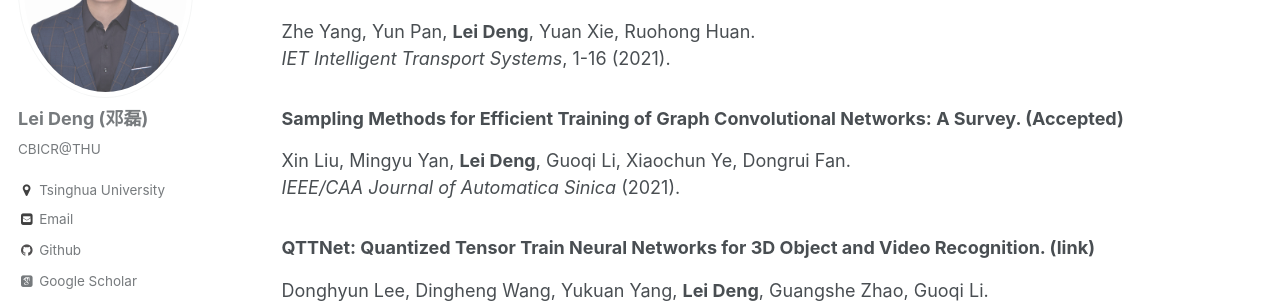
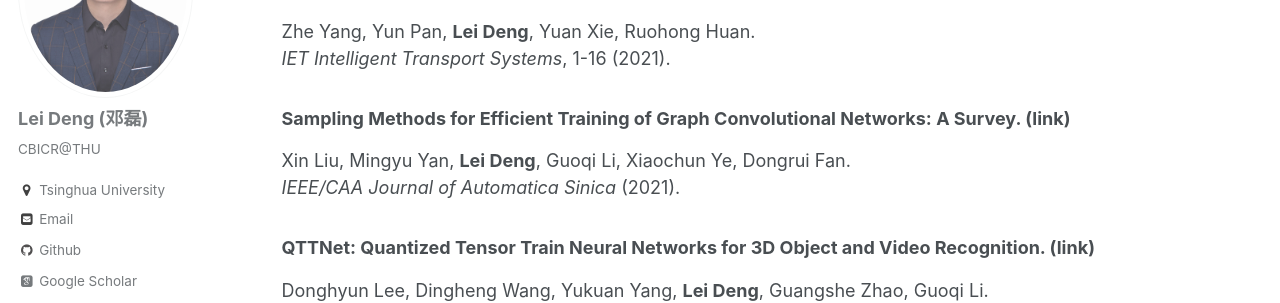
Before and after one commit to dllfei/dllfei.github.io, a Jekyll site: the page built from _pages/publications.md, in a window 1280 px wide and 900 px high, scrolled down 2102 px. Shown: the part 152-455 px from the top of the window. Built offline with Jekyll 4.4.1, drawn with Linux system fonts in a browser that asks for light colours; some web fonts are replaced.

Commit message:
Update publications.md

```diff
--- a/_pages/publications.md
+++ b/_pages/publications.md
@@ -68,7 +68,7 @@ Submitted to *Neurocomputing* (2021).
 Zhe Yang, Yun Pan, **Lei Deng**, Yuan Xie, Ruohong Huan. <br />
 *IET Intelligent Transport Systems*, 1-16 (2021).
 
-### Sampling Methods for Efficient Training of Graph Convolutional Networks: A Survey. (Accepted) <br />
+### Sampling Methods for Efficient Training of Graph Convolutional Networks: A Survey. ([link](https://www.ieee-jas.net/article/doi/10.1109/JAS.2021.1004311?pageType=en)) <br />
 Xin Liu, Mingyu Yan, **Lei Deng**, Guoqi Li, Xiaochun Ye, Dongrui Fan. <br />
 *IEEE/CAA Journal of Automatica Sinica* (2021).
 
```
